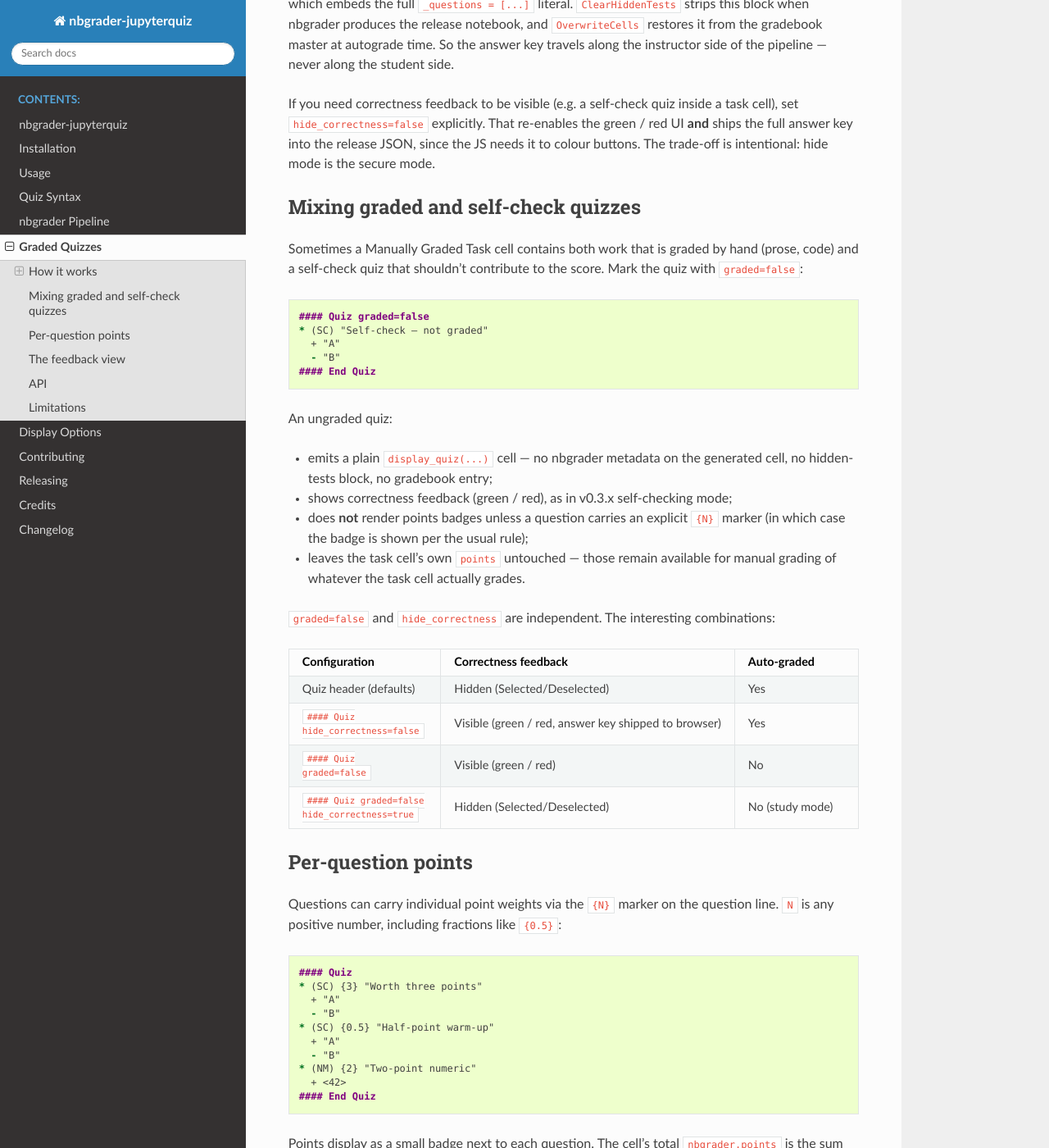
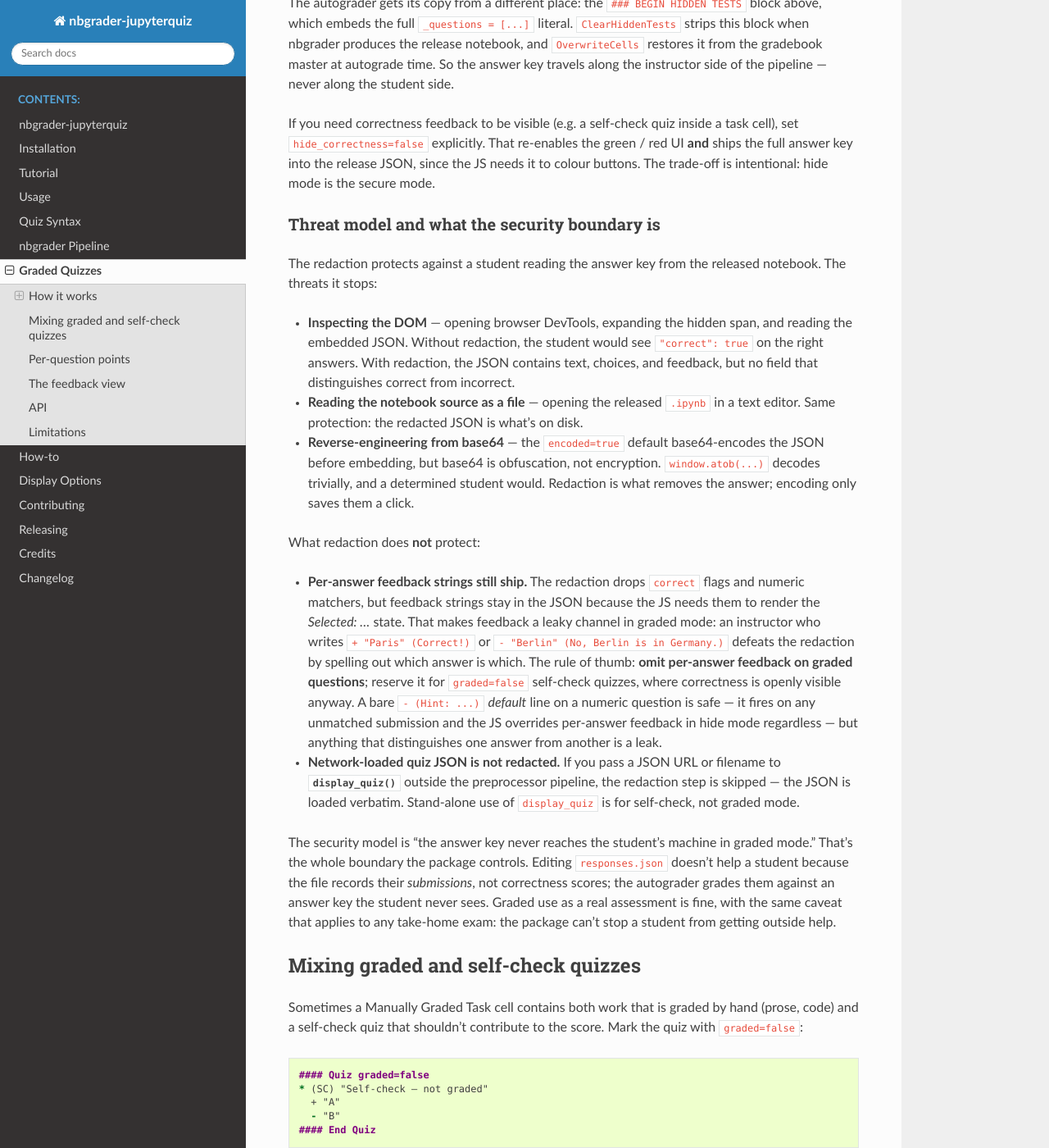
Before and after one commit to PhilippRisius/nbgrader-jupyterquiz, a Sphinx documentation site: the page built from docs/graded-quizzes.rst, in a window 1280 px wide and 1400 px high, scrolled down 1757 px. Shown: the whole window at 82% size. Built offline with Sphinx 7.4.7 and the Read the Docs theme 3.1.0, drawn with Linux system fonts in a browser that asks for light colours; pages that are not in the unit, such as notebooks, are missing from menus; some of the changed text lies outside the part shown.

Commit message:
docs: fill Diataxis gaps — tutorial, how-to, security expansion
The package's user-facing docs were heavy on reference (`quiz-syntax`,
`display-options`) and explanation (`graded-quizzes`,
`nbgrader-pipeline`) but had no genuine tutorial and only one
loosely-organised "Usage" page linking to the reference content.
This commit fills the Diataxis gaps:

* `docs/tutorial.rst` — a guided first walk-through.  Install, quick
  course init, write a tiny quiz, generate, simulate a student
  submission, autograde, generate feedback.  Concrete commands and
  expected output throughout.

* `docs/how-to/` — three focused recipes:
  - `display-without-nbgrader.rst`: standalone `display_quiz` use
    with inline question lists and JSON-file loading.
  - `numeric-range-question.rst`: `+ [min, max]` syntax,
    tolerance bands, precision interaction, common pitfalls.
  - `mix-graded-and-manual.rst`: `graded=false` for self-check
    quizzes inside a manually-graded task cell.
  Plus an `index.rst` that anchors the section in the toctree.

* `docs/graded-quizzes.rst` — adds a *Threat model* subsection
  spelling out the security boundary the answer-key redaction
  enforces.  What it stops: DOM inspection, source reading, base64
  reverse-engineering.  What it doesn't: feedback-string leakage,
  `responses.json` tampering, stand-alone `display_quiz`.

* `docs/nbgrader-pipeline.rst` — replaces the pre-v0.4.0 "quizzes
  are self-checking only — grading planned for a future release"
  paragraph with the actual sidecar + autograde flow, and adds the
  redaction + MathJax-ignore steps to the "what the preprocessor
  does" enumeration.

* `docs/index.rst` and `docs/usage.rst` — wire the new pages into
  the toctree.  Tutorial sits between `installation` and `usage`;
  `how-to/index` sits after `graded-quizzes`.

Sphinx builds clean under `-W --keep-going`.

Co-Authored-By: Claude Opus 4.7 (1M context) <noreply@anthropic.com>

```diff
--- a/docs/graded-quizzes.rst
+++ b/docs/graded-quizzes.rst
@@ -98,6 +98,58 @@ into the release JSON, since the JS needs it to colour buttons.  The
 trade-off is intentional: hide mode is the secure mode.
 
 
+Threat model and what the security boundary is
+----------------------------------------------
+
+The redaction protects against a student reading the answer key from
+the released notebook.  The threats it stops:
+
+* **Inspecting the DOM** — opening browser DevTools, expanding the
+  hidden span, and reading the embedded JSON.  Without redaction,
+  the student would see ``"correct": true`` on the right answers.
+  With redaction, the JSON contains text, choices, and feedback, but
+  no field that distinguishes correct from incorrect.
+* **Reading the notebook source as a file** — opening the released
+  ``.ipynb`` in a text editor.  Same protection: the redacted JSON
+  is what's on disk.
+* **Reverse-engineering from base64** — the ``encoded=true`` default
+  base64-encodes the JSON before embedding, but base64 is
+  obfuscation, not encryption.  ``window.atob(...)`` decodes
+  trivially, and a determined student would.  Redaction is what
+  removes the answer; encoding only saves them a click.
+
+What redaction does **not** protect:
+
+* **Per-answer feedback strings still ship.**  The redaction
+  drops ``correct`` flags and numeric matchers, but feedback
+  strings stay in the JSON because the JS needs them to render
+  the *Selected: ...* state.  That makes feedback a leaky channel
+  in graded mode: an instructor who writes
+  ``+ "Paris" (Correct!)`` or ``- "Berlin" (No, Berlin is in
+  Germany.)`` defeats the redaction by spelling out which answer
+  is which.  The rule of thumb: **omit per-answer feedback on
+  graded questions**; reserve it for ``graded=false`` self-check
+  quizzes, where correctness is openly visible anyway.  A bare
+  ``- (Hint: ...)`` *default* line on a numeric question is safe
+  — it fires on any unmatched submission and the JS overrides
+  per-answer feedback in hide mode regardless — but anything
+  that distinguishes one answer from another is a leak.
+* **Network-loaded quiz JSON is not redacted.**  If you pass a JSON
+  URL or filename to :func:`~nbgrader_jupyterquiz.display_quiz`
+  outside the preprocessor pipeline, the redaction step is skipped
+  — the JSON is loaded verbatim.  Stand-alone use of
+  ``display_quiz`` is for self-check, not graded mode.
+
+The security model is "the answer key never reaches the student's
+machine in graded mode."  That's the whole boundary the package
+controls.  Editing ``responses.json`` doesn't help a student because
+the file records their *submissions*, not correctness scores; the
+autograder grades them against an answer key the student never sees.
+Graded use as a real assessment is fine, with the same caveat that
+applies to any take-home exam: the package can't stop a student
+from getting outside help.
+
+
 Mixing graded and self-check quizzes
 ====================================
 
@@ -154,7 +206,7 @@ Per-question points
 ===================
 
 Questions can carry individual point weights via the ``{N}`` marker on
-the question line.  ``N`` is any positive number, including fractions
+the question line.  ``N`` is any positive number, including decimals
 like ``{0.5}``:
 
 .. code-block:: markdown
--- a/docs/index.rst
+++ b/docs/index.rst
@@ -7,10 +7,12 @@ Welcome to nbgrader-jupyterquiz's documentation!
 
    readme
    installation
+   tutorial
    usage
    quiz-syntax
    nbgrader-pipeline
    graded-quizzes
+   how-to/index
    display-options
    contributing
    releasing
```
Also changed, not shown: CHANGELOG.rst (+15 -1 lines), docs/how-to/display-without-nbgrader.rst (added, +82 -0 lines), docs/how-to/index.rst (added, +15 -0 lines), docs/how-to/mix-graded-and-manual.rst (added, +60 -0 lines), docs/how-to/numeric-range-question.rst (added, +74 -0 lines), docs/nbgrader-pipeline.rst (+26 -11 lines), docs/tutorial.rst (added, +182 -0 lines), docs/usage.rst (+9 -0 lines).
